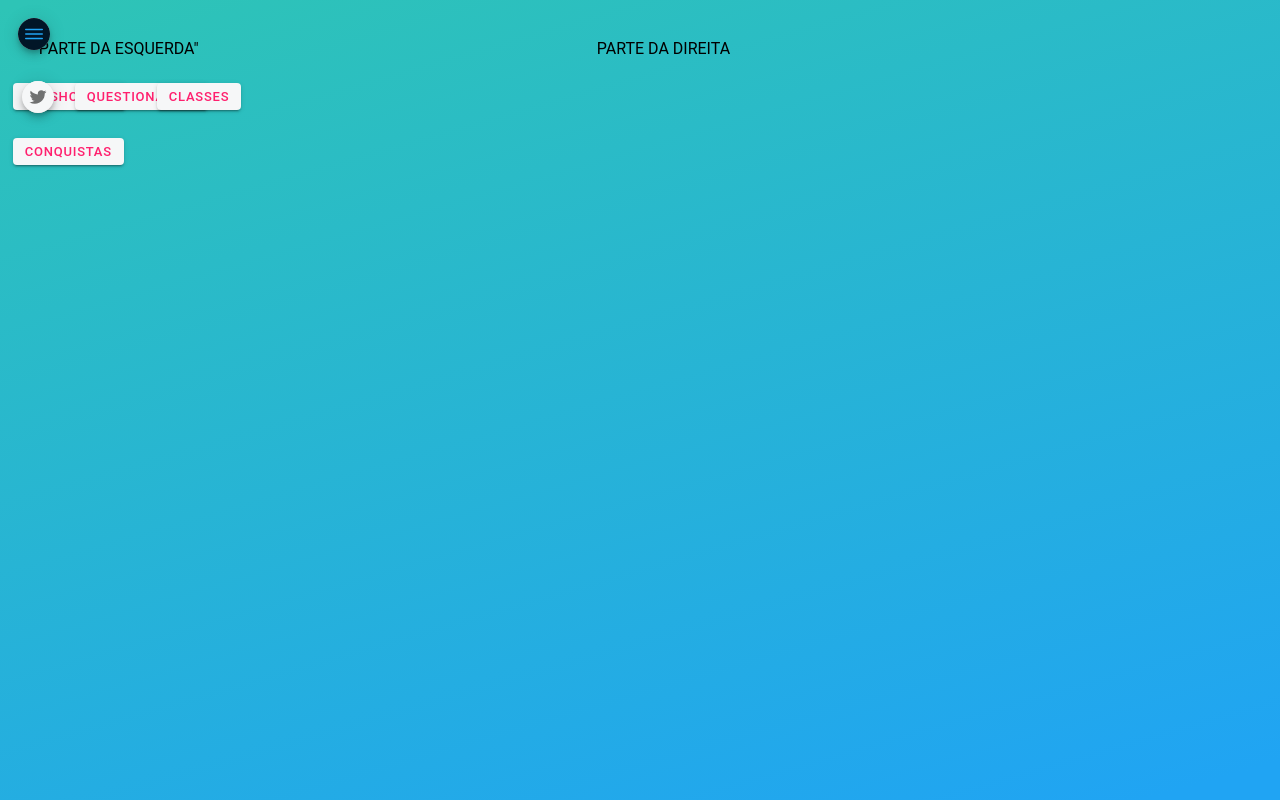
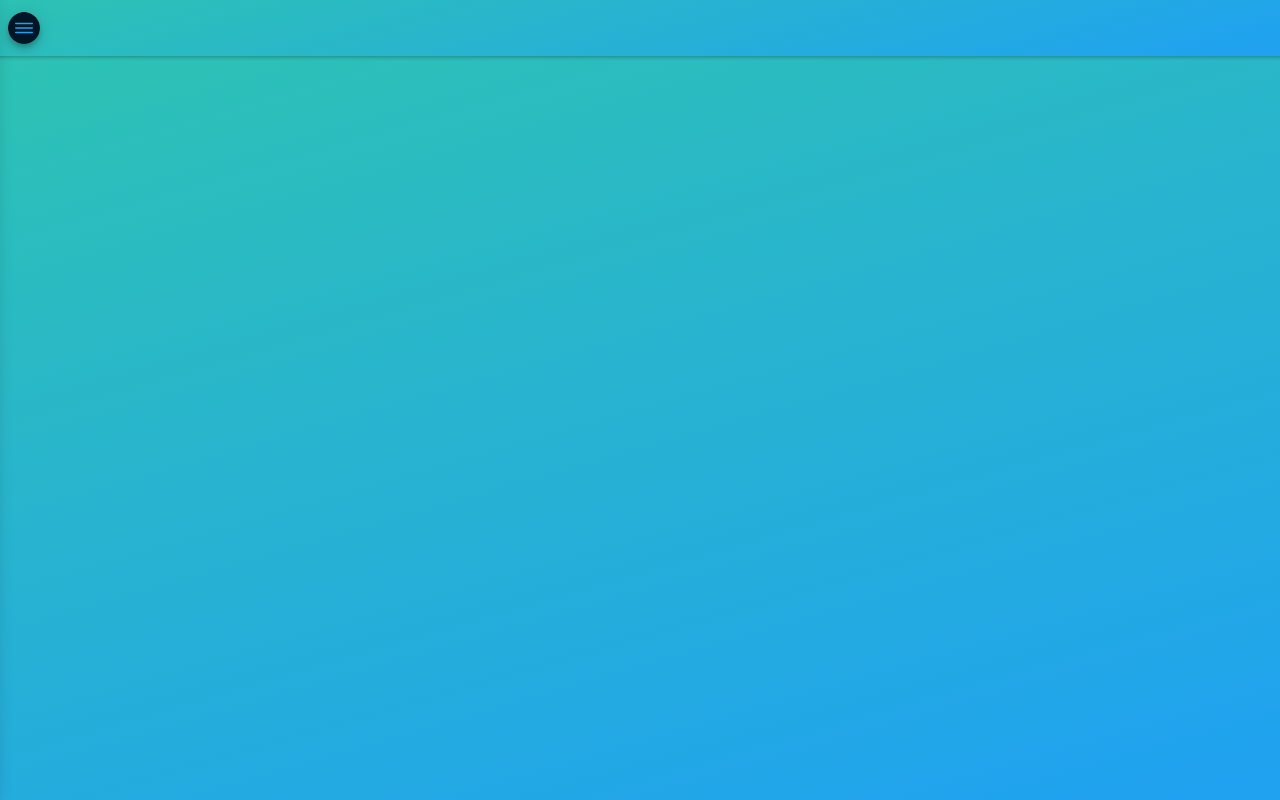
Before and after one commit to Lucasfield3/fixer-ionic-react, a React (Create React App) app: page /TelaInicio in a window 1280 px wide. Both pictures are taken after a click on the element 34 px from the left and 34 px from the top of the page. Built offline with nearby package versions, Linux system fonts and the light colour scheme.

Commit message:
menu lateral logica pronta

```diff
--- a/src/pages/TelaApresentacao/TelaInicio.tsx
+++ b/src/pages/TelaApresentacao/TelaInicio.tsx
@@ -1,59 +1,70 @@
-import React from 'react';
-import { IonButton, IonPage, IonContent, IonGrid, IonRow, IonCol, IonFab, IonFabButton, IonIcon, IonFabList, IonList, IonItem, IonThumbnail, IonImg, IonLabel } from '@ionic/react'
+import React, { useState } from 'react';
+import { IonButton, IonPage, IonContent, IonGrid, IonRow, IonCol, IonFab, IonFabButton, IonIcon, IonFabList, IonList, IonItem, IonThumbnail, IonImg, IonLabel, IonRouterOutlet, IonHeader, IonMenuButton, IonMenu, IonTitle, IonToolbar, IonApp } from '@ionic/react'
 import { add, settings, share, person, arrowForwardCircle, arrowBackCircle, arrowUpCircle, logoVimeo, logoFacebook, logoInstagram, logoTwitter, menuOutline } from 'ionicons/icons';
+import './style.css'
+import { menuController } from '@ionic/core';
+import Button from '../Landing/styles/Button'
+const TelaInicio: React.FC = () => {
+  async function openMenu() {
+    await menuController.open();
+  }
+  async function closeMenu() {
+    await menuController.close();
+  }
 
-import './style.css'
-
-type Item = {
-  src: string;
-};
-const items: Item[] = [{ src: 'http://placekitten.com/g/200/300' }];
-
-
-const TelaInicio: React.FC = () => {
   return (
     <>
-      <IonPage className="page-inicio">
+    <IonApp>
+      <IonMenu className='custom-menu' type="overlay" side='start'contentId="main-content">
+          <IonHeader>
+              <IonToolbar color="primary">
+                <IonFabButton slot='start' onClick={closeMenu} className="icon-fab-button light" size="small" color='light'>
+                  <IonIcon icon={menuOutline} />
+                </IonFabButton>
+              </IonToolbar>
+          </IonHeader>
+          <IonContent>
+            <IonRow className='ion-justify-content-center menu-items'>
+              <IonRow>
+                <Button size="small"  color="light">Flashcards</Button>
+              </IonRow>
+              <IonRow>
+                <Button size="small"  color="light">Questionarios</Button>
+              </IonRow>
+              <IonRow>
+                <Button size="small"  color="light">Classes</Button>
+              </IonRow>
+              <IonRow>
+                <Button size="small"  color="light">Conquistas</Button>
+              </IonRow>
+              <IonRow>
+              <Button size="small"  color="light">Sair</Button>
+              </IonRow>
+            </IonRow>
+          </IonContent>
+      </IonMenu>
 
+      <IonPage id="main-content" className="page-inicio">
+        <IonHeader>
+          <IonToolbar>
+          <IonFabButton  slot='start' onClick={openMenu} className="icon-fab-button icone" size="small" color="dark">
+            <IonIcon icon={menuOutline} />
+            <IonButton slot='start'>
+              <IonMenuButton></IonMenuButton>
+            </IonButton>
+          </IonFabButton>
+          </IonToolbar>
+        </IonHeader>
         <IonContent>
-
-          <IonFab vertical="top" horizontal="start" slot="fixed">
-            <IonFabButton className="icon-fab-button icone" size="small" color="dark">
-              <IonIcon icon={menuOutline} />
-            </IonFabButton>
-            <IonFabList side="bottom">
-              <IonFabButton className="icon-fab-button-list"><IonIcon icon={logoTwitter} /></IonFabButton>
-            </IonFabList>
-          </IonFab>
-
-
-          <IonGrid>
-
-            <IonRow className="first-row-buttons">
-              <IonCol className="col-left" size="2">PARTE DA ESQUERDA"
-              <IonButton size="small" className="button-flashcards" color="light">Flashcards</IonButton>
-                <IonButton size="small" className="button-questionarios" color="light">Questionarios</IonButton>
-                <IonButton size="small" className="button-classes" color="light">Classes</IonButton>
-                <IonButton size="small" className="button-conquistas" color="light">Conquistas</IonButton>
-
-
-
-
-              </IonCol>
-
-
-              <IonCol className="col-right" size="3" offset="3">
-                PARTE DA DIREITA
-              </IonCol>
-            </IonRow>
-
-
-
-          </IonGrid>
+          <IonFabButton slot='start' onClick={openMenu} className="icon-fab-button icone" size="small" color="dark">
+            <IonIcon icon={menuOutline} />
+          </IonFabButton>
         </IonContent>
       </IonPage>
+    </IonApp>
     </>
   )
 }
 
+
 export default TelaInicio
--- a/src/pages/TelaApresentacao/style.css
+++ b/src/pages/TelaApresentacao/style.css
@@ -54,3 +54,28 @@
   background-color:#fff !important;
   border-radius: 50%;
 }
+.icone{
+  position: absolute;
+  z-index: 3;
+}
+.custom-menu{
+    --width: 500px;
+}
+@media (max-width: 340px){
+  .custom-menu {
+    --width: 100px !important;
+  }
+}
+
+.menu-items{
+  display: flex;
+    flex-direction: column;
+    align-items: center;
+    justify-items: center;
+}
+.icon-fab-button light{
+  color:var(--ion-color-dark);
+  border-radius: 50%;
+  width: 30%;
+  height: 30%;
+}
--- a/src/theme/variables.css
+++ b/src/theme/variables.css
@@ -4,7 +4,6 @@ http://ionicframework.com/docs/theming/ */
 /** Ionic CSS Variables **/
 :root {
   /** primary **/
-  --ion-background-color:linear-gradient(163.93deg, #2EC4B6 0.73%, #20A4F3 96.73%);
   --ion-color-primary: #20A4F3;
   --ion-color-primary-rgb: 32,164,243;
   --ion-color-primary-contrast: #000000;
@@ -74,7 +73,7 @@ http://ionicframework.com/docs/theming/ */
 body{
   --ion-background-color:linear-gradient(163.93deg, #2EC4B6 0.73%, #20A4F3 96.73%);
   --box-shadow:2px 4px 7px rgba(12, 15, 10, 0.43);
-
+  --light:#F6F7F8;
 }
 *::-webkit-scrollbar
 {
```
